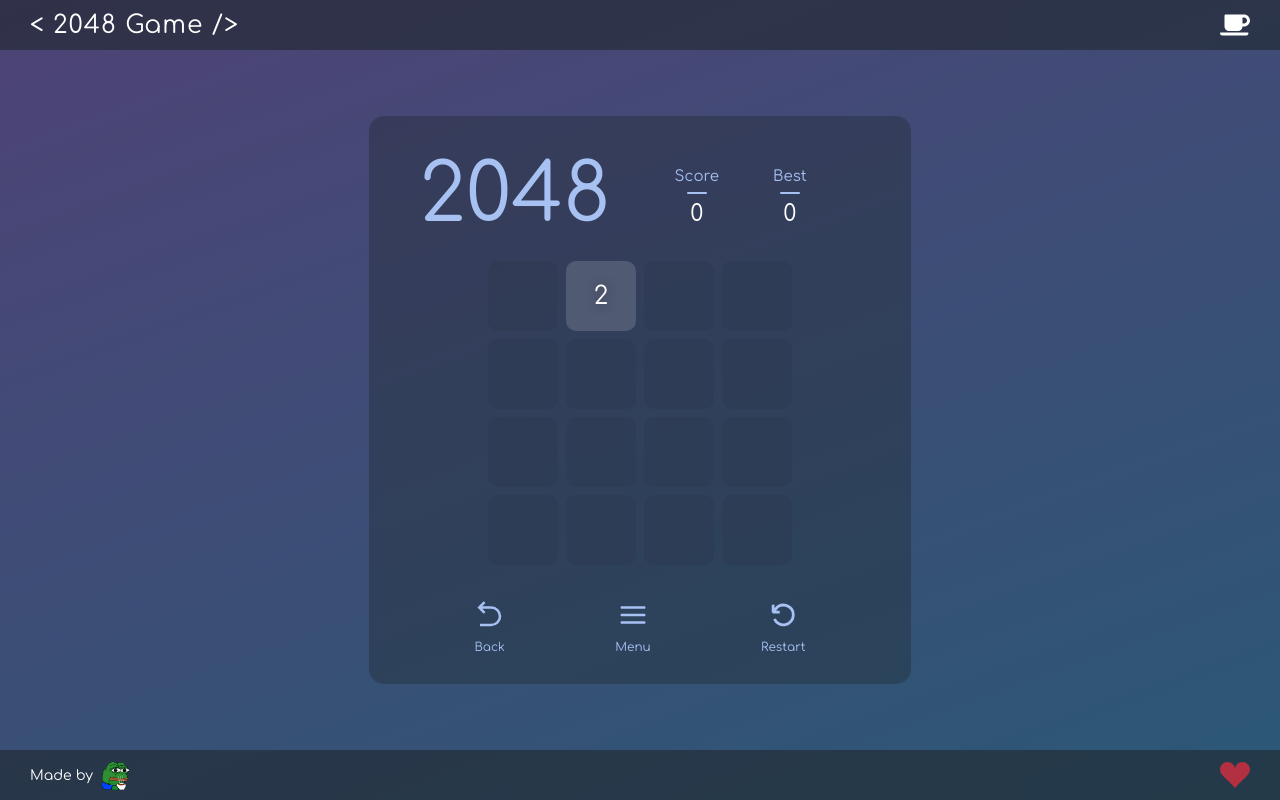
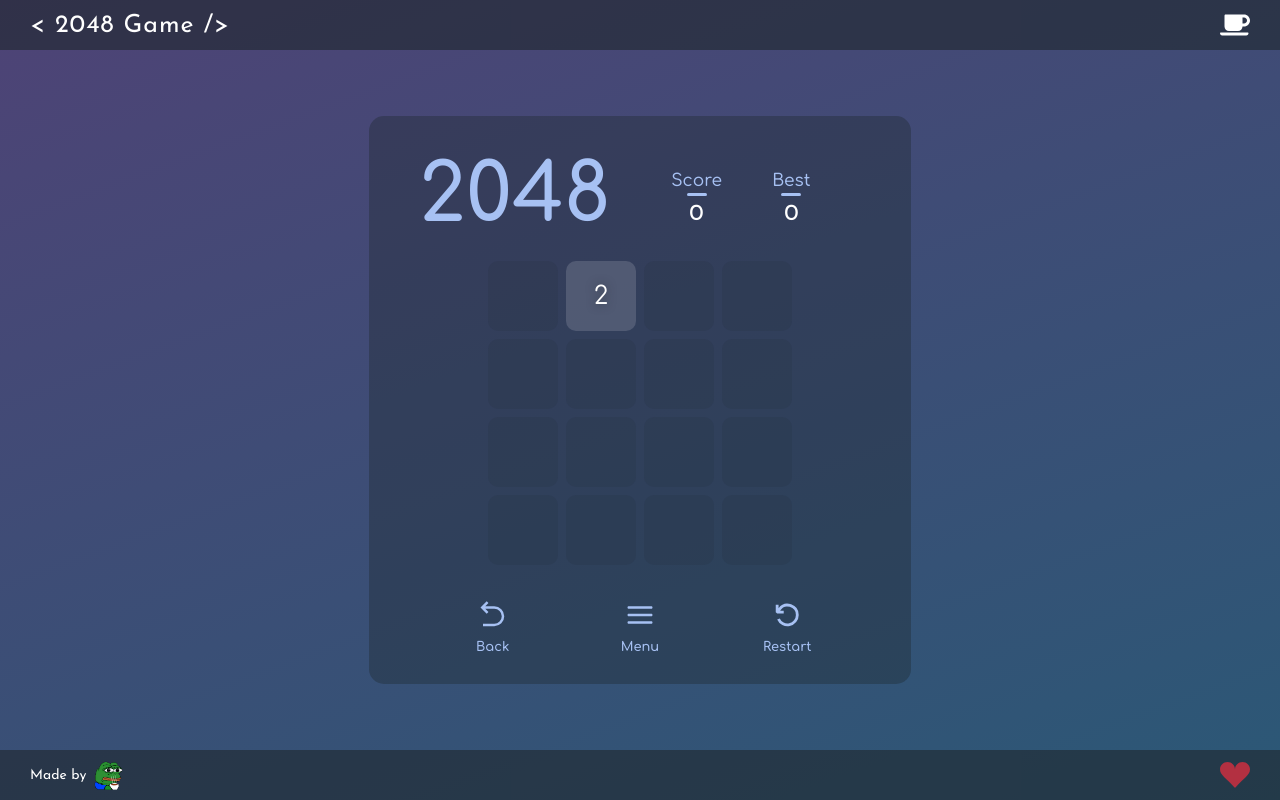
Before and after one commit to Ryabaa/2048-Game, a React (Create React App) app: page / in a window 1280 px wide. Both pictures are taken after a click on the element "Play". Built offline with nearby package versions, Linux system fonts and the light colour scheme.

Commit message:
add best scores storage

```diff
--- a/src/components/game/GameContext.jsx
+++ b/src/components/game/GameContext.jsx
@@ -15,7 +15,7 @@ const initialField = [];
 const initialPieces = [];
 const initialMoveDirection = "";
 const initialScore = 0;
-const initialBestScore = 0;
+const initialBestScoresData = { 3: 0, 4: 0, 5: 0 };
 
 export const GameProvider = (props) => {
     const [gameState, setGameState] = useState(initialGameState);
@@ -24,7 +24,7 @@ export const GameProvider = (props) => {
     const [pieces, setPieces] = useState(initialPieces);
     const [moveDirection, setMoveDirection] = useState(initialMoveDirection);
     const [score, setScore] = useState(initialScore);
-    const [bestScore, setBestScore] = useState(initialBestScore);
+    const [bestScoresData, setBestScoresData] = useState(initialBestScoresData);
 
     useEffect(() => {
         movePiece(moveDirection, setMoveDirection, pieces, setPieces, fieldSize, score, setScore);
@@ -44,18 +44,19 @@ export const GameProvider = (props) => {
     }, [gameState]);
 
     useEffect(() => {
-        if (gameState === "end" && score > bestScore) {
-            localStorage.setItem("bestScore", score);
+        if (gameState === "end" && score > bestScoresData[fieldSize]) {
+            const newScoresData = { ...bestScoresData, [fieldSize]: score };
+            localStorage.setItem("bestScoresData", JSON.stringify(newScoresData));
         }
-    }, [gameState]);
+    }, [gameState, setBestScoresData]);
 
     useEffect(() => {
-        const getBestScore = localStorage.getItem("bestScore");
-
-        if (getBestScore) {
-            setBestScore(Number(getBestScore));
+        const localScoresData = JSON.parse(localStorage.getItem("bestScoresData"));
+        if (localScoresData) {
+            console.log(2);
+            setBestScoresData(localScoresData);
         }
-    });
+    }, [setBestScoresData]);
 
     return (
         <GameContext.Provider
@@ -67,7 +68,8 @@ export const GameProvider = (props) => {
                 gameState: gameState,
                 setGameState: setGameState,
                 score: score,
-                bestScore: bestScore,
+                bestScore: bestScoresData[fieldSize],
+                bestScoresData: bestScoresData,
             }}>
             {props.children}
         </GameContext.Provider>
--- a/src/components/layout/FieldSizeButton.jsx
+++ b/src/components/layout/FieldSizeButton.jsx
@@ -1,4 +1,4 @@
-function FieldSizeButton({ button, buttonIndex, editButton, setFieldSize }) {
+function FieldSizeButton({ button, buttonIndex, editButton, setFieldSize, bestScoresData }) {
     let { name, value, active } = button;
 
     const handleChangeFieldSize = () => {
@@ -10,7 +10,7 @@ function FieldSizeButton({ button, buttonIndex, editButton, setFieldSize }) {
         <button className={active ? "start__button start__button--active" : "start__button"} onClick={handleChangeFieldSize}>
             <p className="start__button-text">{name}</p>
             <div className="line"></div>
-            <p className="start__button-score">Best: 228</p>
+            <p className="start__button-score">Best: {bestScoresData[value]}</p>
         </button>
     );
 }
--- a/src/components/layout/Nav.jsx
+++ b/src/components/layout/Nav.jsx
@@ -10,19 +10,19 @@ function Nav() {
                 <IconContext.Provider value={{ className: "nav__button-icon" }}>
                     <RiArrowGoBackLine />
                 </IconContext.Provider>
-                <p>Back</p>
+                <p className="nav__button-text">Back</p>
             </button>
             <button className="nav__button">
                 <IconContext.Provider value={{ className: "nav__button-icon" }}>
                     <CgMenu />
                 </IconContext.Provider>
-                <p>Menu</p>
+                <p className="nav__button-text">Menu</p>
             </button>
             <button className="nav__button">
                 <IconContext.Provider value={{ className: "nav__button-icon" }}>
                     <VscDebugRestart />
                 </IconContext.Provider>
-                <p>Restart</p>
+                <p className="nav__button-text">Restart</p>
             </button>
         </div>
     );
--- a/src/components/layout/Start.jsx
+++ b/src/components/layout/Start.jsx
@@ -18,7 +18,7 @@ const resetFieldSizeButtons = [
 ];
 
 function Start() {
-    const { setFieldSize, setGameState } = useContext(GameContext);
+    const { setFieldSize, setGameState, bestScoresData } = useContext(GameContext);
     const [fieldSizeButtons, setFieldSizeButtons] = useState(initialFieldSizeButtons);
 
     const editButton = useCallback(
@@ -54,6 +54,7 @@ function Start() {
                             buttonIndex={buttonIndex}
                             editButton={editButton}
                             setFieldSize={setFieldSize}
+                            bestScoresData={bestScoresData}
                         />
                     ))}
                 </div>
--- a/src/styles/style.css
+++ b/src/styles/style.css
@@ -1,3 +1,4 @@
+@import url(https://fonts.googleapis.com/css?family=Josefin+Sans:100,200,300,regular,500,600,700,100italic,200italic,300italic,italic,500italic,600italic,700italic);
 @import url(https://fonts.googleapis.com/css?family=Comfortaa:300,regular,500,600,700);
 html {
   -webkit-user-select: none;
@@ -70,6 +71,7 @@ body {
   color: #ffffff;
   font-size: 25px;
   letter-spacing: 1px;
+  font-family: "Josefin Sans";
 }
 
 .header__icon {
@@ -271,6 +273,7 @@ body {
 .footer__text {
   color: #ffffff;
   font-size: 14px;
+  font-family: "Josefin Sans";
 }
 
 .footer__img {
@@ -285,8 +288,9 @@ body {
 
 .title {
   font-size: 80px;
+  font-weight: 600;
+  line-height: 60px;
   color: #a7c1f3;
-  line-height: 60px;
 }
 
 .info {
@@ -331,17 +335,20 @@ body {
 
 .score__text {
   color: #a7c1f3;
-  font-size: 15px;
+  font-size: 17px;
+  line-height: 10px;
+  font-weight: 500;
 }
 
 .score__number {
   color: #ffffff;
   font-size: 23px;
+  font-family: "Josefin Sans";
 }
 
 .line {
   width: 20px;
-  height: 2px;
+  height: 3px;
   border-radius: 10px;
   background-color: #a7c1f3;
 }
@@ -371,12 +378,18 @@ body {
       -ms-flex-align: center;
           align-items: center;
   row-gap: 10px;
+  width: 50px;
   -webkit-transition: all 0.4s ease;
   transition: all 0.4s ease;
 }
 
 .nav__button:hover {
   color: #ffffff;
+}
+
+.nav__button-text {
+  font-size: 13px;
+  font-weight: 600;
 }
 
 .nav__button-icon {
@@ -459,7 +472,8 @@ body {
 
 .end__text {
   color: #a7c1f3;
-  font-size: 40px;
+  font-size: 45px;
+  font-weight: 500;
   text-transform: uppercase;
 }
 
--- a/src/styles/style.scss
+++ b/src/styles/style.scss
@@ -1,3 +1,4 @@
+@import url(https://fonts.googleapis.com/css?family=Josefin+Sans:100,200,300,regular,500,600,700,100italic,200italic,300italic,italic,500italic,600italic,700italic);
 @import url(https://fonts.googleapis.com/css?family=Comfortaa:300,regular,500,600,700);
 
 @mixin slowTrans {
@@ -56,6 +57,7 @@ body {
         color: #ffffff;
         font-size: 25px;
         letter-spacing: 1px;
+        font-family: "Josefin Sans";
     }
     &__icon {
         color: #ffffff;
@@ -180,6 +182,7 @@ body {
     &__text {
         color: #ffffff;
         font-size: 14px;
+        font-family: "Josefin Sans";
     }
     &__img {
         height: 30px;
@@ -193,8 +196,9 @@ body {
 
 .title {
     font-size: 80px;
+    font-weight: 600;
+    line-height: 60px;
     color: #a7c1f3;
-    line-height: 60px;
 }
 
 .info {
@@ -218,17 +222,20 @@ body {
     }
     &__text {
         color: #a7c1f3;
-        font-size: 15px;
+        font-size: 17px;
+        line-height: 10px;
+        font-weight: 500;
     }
     &__number {
         color: #ffffff;
         font-size: 23px;
+        font-family: "Josefin Sans";
     }
 }
 
 .line {
     width: 20px;
-    height: 2px;
+    height: 3px;
     border-radius: 10px;
     background-color: #a7c1f3;
 }
@@ -246,9 +253,14 @@ body {
         justify-content: center;
         align-items: center;
         row-gap: 10px;
+        width: 50px;
         @include slowTrans();
         &:hover {
             color: #ffffff;
+        }
+        &-text {
+            font-size: 13px;
+            font-weight: 600;
         }
         &-icon {
             width: 30px;
@@ -305,7 +317,8 @@ body {
     }
     &__text {
         color: #a7c1f3;
-        font-size: 40px;
+        font-size: 45px;
+        font-weight: 500;
         text-transform: uppercase;
     }
     &__description {
```
Also changed, not shown: 1 other file (tests, documents, lock files or other folders).
